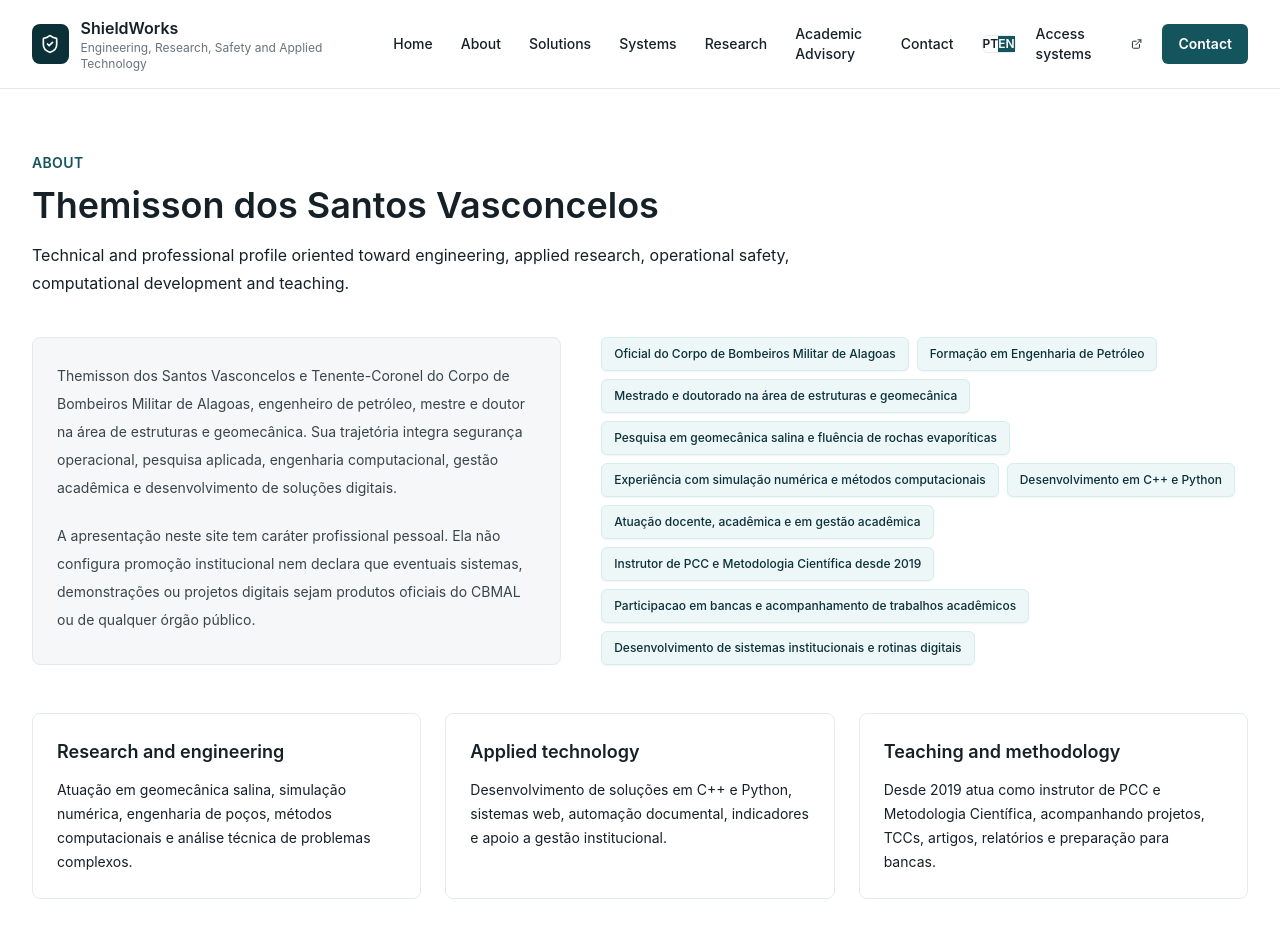
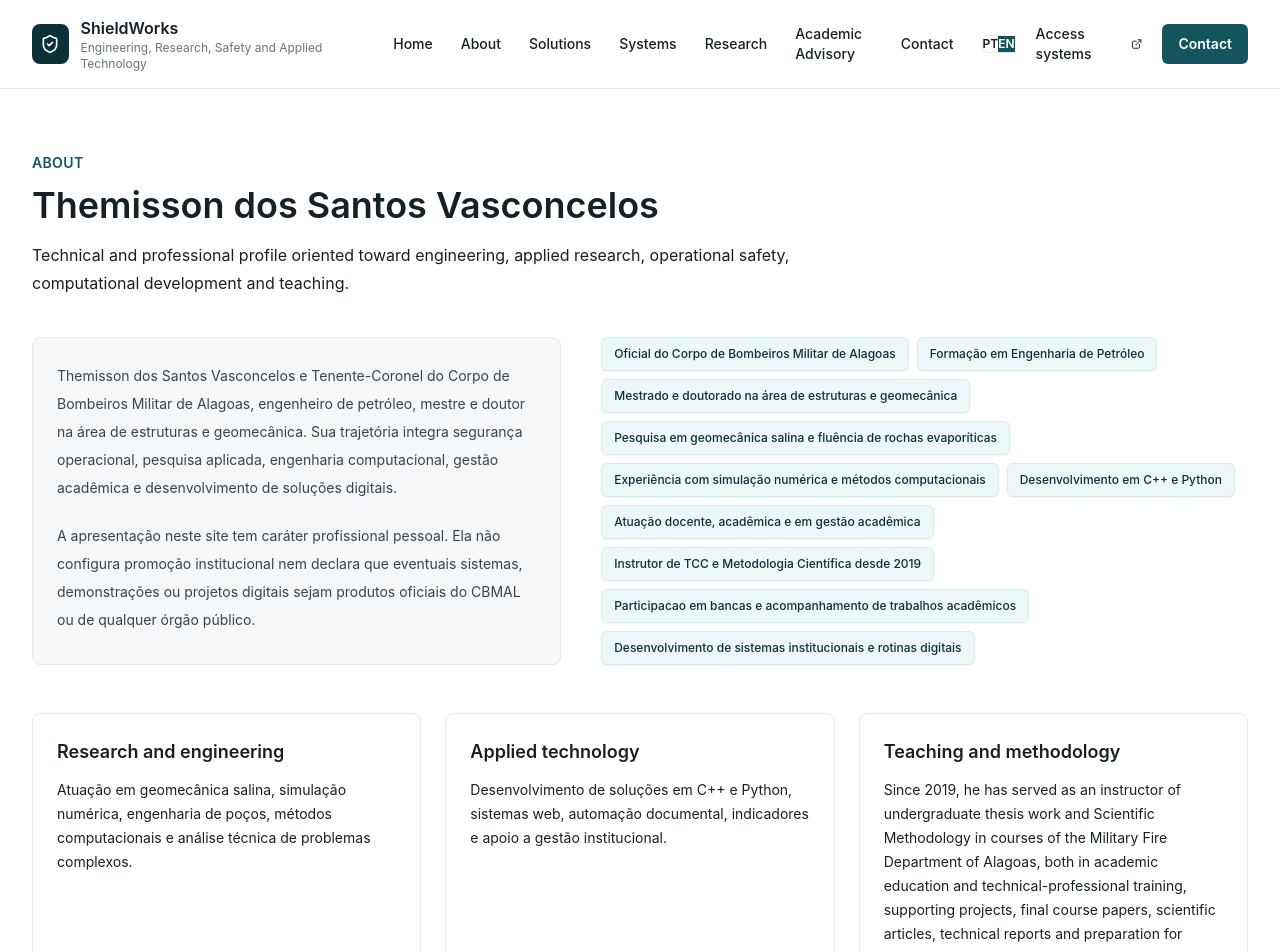
Before and after one commit to Themisson/shieldworks, a Next.js app: page /sobre in a window 1280 px wide. Shown: the top 952 px of the page. Built offline with nearby package versions, Linux system fonts and the light colour scheme.

Commit message:
Correct academic instruction description

```diff
--- a/src/app/sobre/page.tsx
+++ b/src/app/sobre/page.tsx
@@ -15,7 +15,7 @@ const highlights = [
   "Experiência com simulação numérica e métodos computacionais",
   "Desenvolvimento em C++ e Python",
   "Atuação docente, acadêmica e em gestão acadêmica",
-  "Instrutor de PCC e Metodologia Científica desde 2019",
+  "Instrutor de TCC e Metodologia Científica desde 2019",
   "Participacao em bancas e acompanhamento de trabalhos acadêmicos",
   "Desenvolvimento de sistemas institucionais e rotinas digitais"
 ];
@@ -67,8 +67,10 @@ export default function SobrePage() {
           <article className="rounded-lg border border-graphite-100 p-6">
             <h2 className="text-lg font-semibold text-graphite-900">Ensino e metodologia</h2>
             <p className="mt-3 text-sm leading-6 text-graphite-600">
-              Desde 2019 atua como instrutor de PCC e Metodologia Científica, acompanhando projetos, TCCs, artigos,
-              relatórios e preparação para bancas.
+              Desde 2019, atua como instrutor de TCC e Metodologia Científica nos cursos do Corpo de Bombeiros
+              Militar de Alagoas, tanto na formação acadêmica quanto na capacitação técnico-profissional,
+              acompanhando projetos, trabalhos de conclusão de curso, artigos científicos, relatórios técnicos e
+              preparação para bancas.
             </p>
           </article>
         </div>
--- a/src/i18n/translations.ts
+++ b/src/i18n/translations.ts
@@ -67,6 +67,7 @@ export const translations: Record<string, string> = {
   "Pesquisa e engenharia": "Research and engineering",
   "Tecnologia aplicada": "Applied technology",
   "Ensino e metodologia": "Teaching and methodology",
+  "Desde 2019, atua como instrutor de TCC e Metodologia Científica nos cursos do Corpo de Bombeiros Militar de Alagoas, tanto na formação acadêmica quanto na capacitação técnico-profissional, acompanhando projetos, trabalhos de conclusão de curso, artigos científicos, relatórios técnicos e preparação para bancas.": "Since 2019, he has served as an instructor of undergraduate thesis work and Scientific Methodology in courses of the Military Fire Department of Alagoas, both in academic education and technical-professional training, supporting projects, final course papers, scientific articles, technical reports and preparation for examination boards.",
 
   "Serviços estruturados para demandas técnicas, digitais e acadêmicas.": "Structured services for technical, digital and academic demands.",
   "Cada frente pode ser tratada como consultoria, projeto técnico, demonstração, protótipo, documento técnico ou sistema evolutivo.": "Each front can be handled as consulting, technical project, demonstration, prototype, technical document or evolving system.",
```
